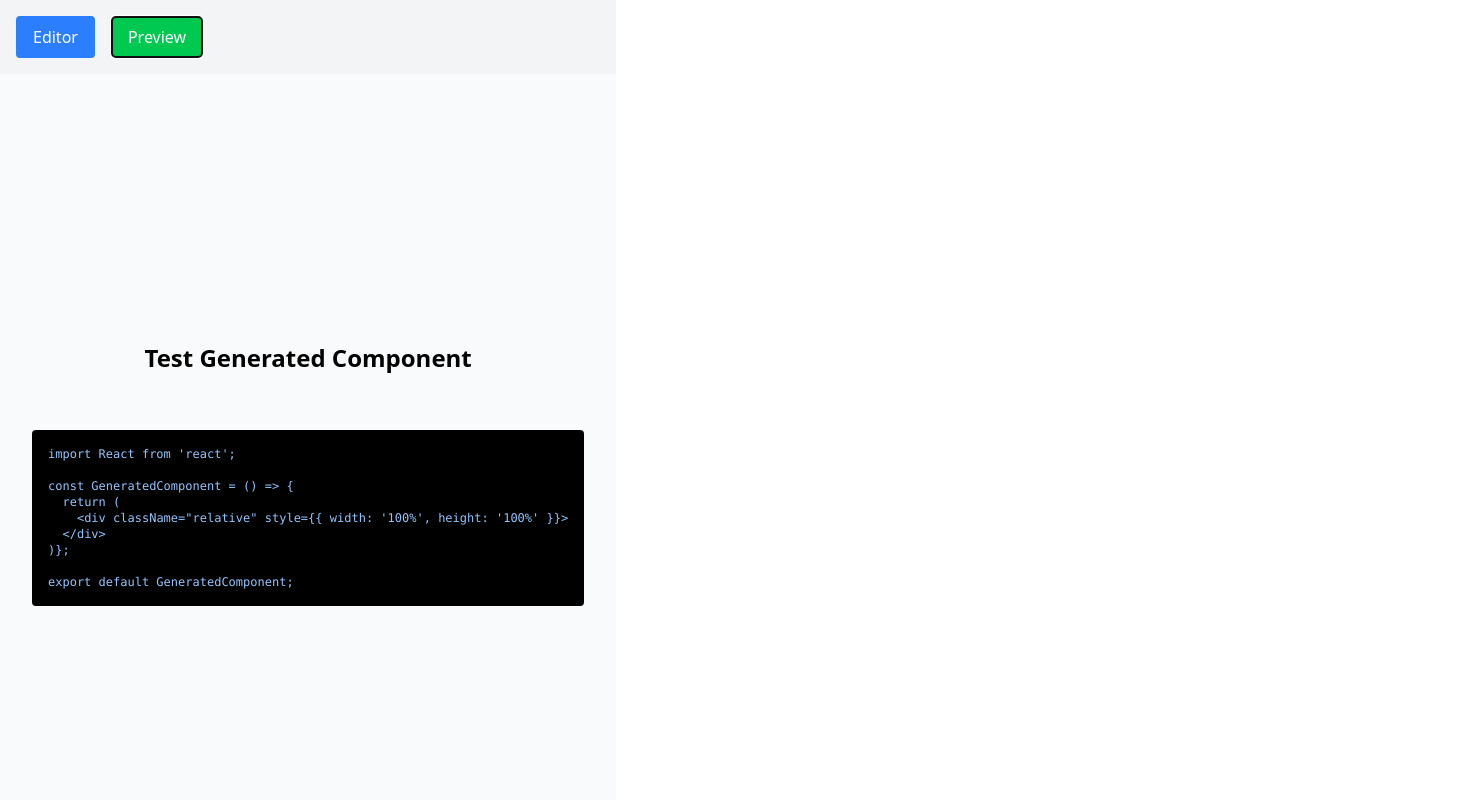
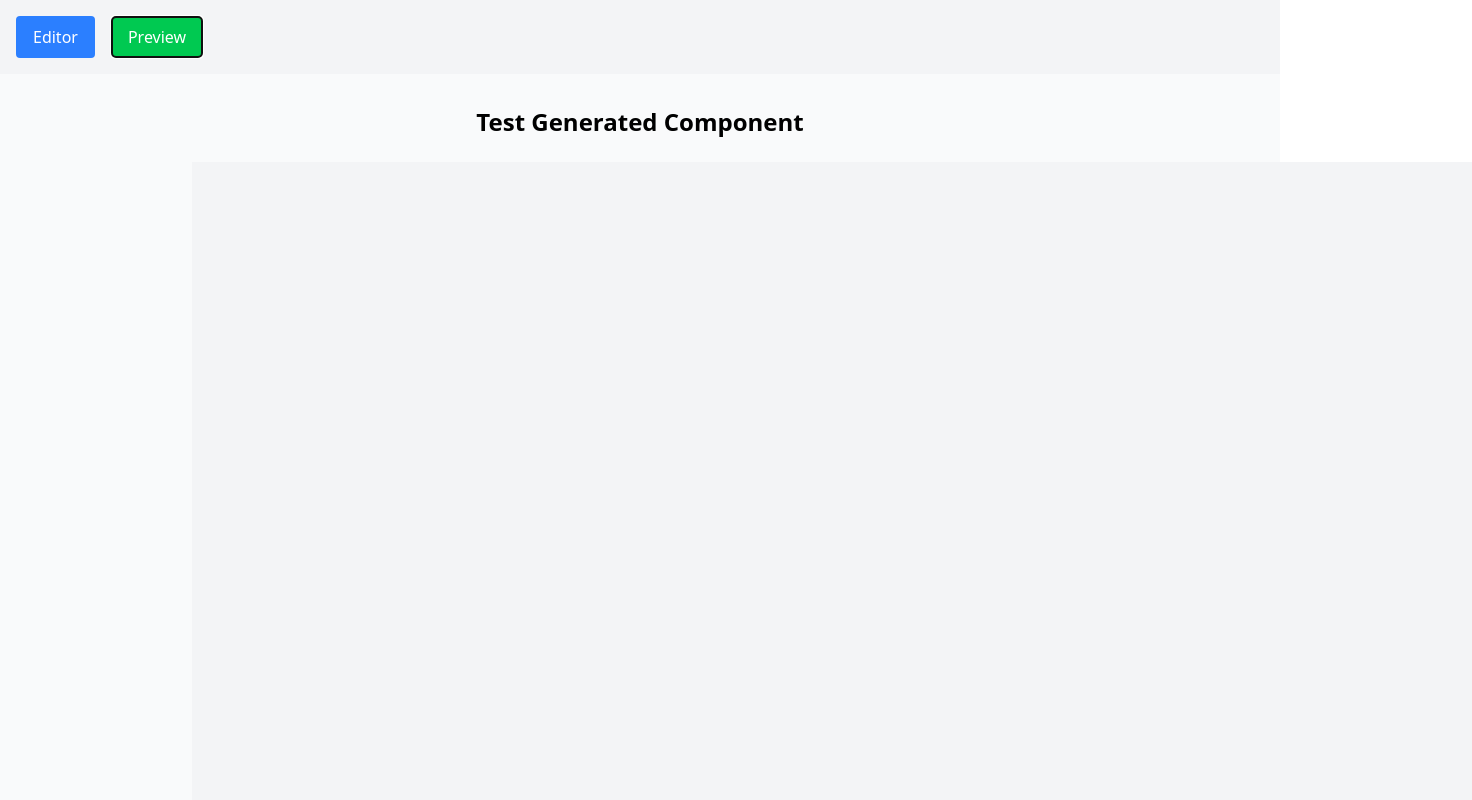
Before and after one commit to Emkay860/react-component-builder, a React (Vite) app: page / in a window 1280 px wide. Both pictures are taken after a click on the button "Preview". Shown: the top 800 px of the page, 1472 px wide, since content can reach past the window. Built offline with nearby package versions, Linux system fonts and the light colour scheme.

Commit message:
Preview now works perfectly as expected

```diff
--- a/src/components/GeneratedComponent.tsx
+++ b/src/components/GeneratedComponent.tsx
@@ -1,42 +1,44 @@
 // components/GeneratedComponent.tsx
 "use client";
-import React from "react";
+import React, { JSX } from "react";
 import type { DroppedItem } from "../types";
 import { generateComponentCode } from "../utils/generateComponentCode";
 
 interface GeneratedComponentProps {
-  // Optionally pass items as props if you want to dynamically update them.
   items?: DroppedItem[];
 }
 
+// Sample items with a nested structure:
+// The card is located at (100, 100) and the button is a child of the card.
 const sampleItems: DroppedItem[] = [
   {
-    id: "sample-button-1",
-    x: 0,
-    y: 0,
-    componentType: "button",
-    label: "Sample Button",
-    bgColor: "#3B82F6",
-    textColor: "#fff",
-    borderRadius: 4,
-    fontSize: 14,
-  },
-  {
     id: "sample-card-1",
-    x: 0,
-    y: 0,
+    x: 100,
+    y: 100,
     componentType: "card",
-    label: "Sample Card",
-    bgColor: "#fff",
+    label: "Card Component",
+    bgColor: "#ffffff",
     borderRadius: 8,
     fontSize: 16,
     width: 300,
     height: 200,
   },
   {
+    id: "sample-button-1",
+    x: 150,
+    y: 150,
+    componentType: "button",
+    label: "Button",
+    bgColor: "#3B82F6",
+    textColor: "#fff",
+    borderRadius: 4,
+    fontSize: 14,
+    parentId: "sample-card-1",
+  },
+  {
     id: "sample-text-1",
-    x: 0,
-    y: 0,
+    x: 50,
+    y: 250,
     componentType: "text",
     label: "Sample Text",
     textColor: "#111827",
@@ -44,8 +46,8 @@ const sampleItems: DroppedItem[] = [
   },
   {
     id: "sample-input-1",
-    x: 0,
-    y: 0,
+    x: 50,
+    y: 300,
     componentType: "input",
     label: "Sample Input",
     borderColor: "#D1D5DB",
@@ -56,91 +58,131 @@ const sampleItems: DroppedItem[] = [
 const GeneratedComponent: React.FC<GeneratedComponentProps> = ({
   items = sampleItems,
 }) => {
-  // Generate the component code as a string if needed (for preview or copy).
-  const code = generateComponentCode(items);
+  // Build a map of children keyed by parentId.
+  const containerMap: Record<string, DroppedItem[]> = {};
+  items.forEach((item) => {
+    if (item.parentId) {
+      if (!containerMap[item.parentId]) containerMap[item.parentId] = [];
+      containerMap[item.parentId].push(item);
+    }
+  });
 
-  return (
-    <div className=" bg-gray-100">
-      {items.map((item) => (
-        <div key={item.id}>
-          {/* Render each element from the snapshot */}
-          {(() => {
+  // Recursive renderer that creates a nested element tree.
+  const renderItem = (item: DroppedItem, parent?: DroppedItem): JSX.Element => {
+    // If there is a parent, compute the child's coordinates relative to it.
+    const posX = parent ? item.x - parent.x : item.x;
+    const posY = parent ? item.y - parent.y : item.y;
+
+    let innerElement: JSX.Element;
+
     switch (item.componentType) {
+      case "card":
+        innerElement = (
+          <div
+            className="p-4 rounded shadow bg-gray-800 text-white"
+            style={{
+              position: "relative", // This ensures that absolute children position relative to the card itself.
+              width: item.width ? `${item.width}px` : "auto",
+              height: item.height ? `${item.height}px` : "auto",
+              backgroundColor: item.bgColor,
+              borderRadius: item.borderRadius
+                ? `${item.borderRadius}px`
+                : undefined,
+              fontSize: item.fontSize ? `${item.fontSize}px` : undefined,
+            }}
+          >
+            {item.label || "Card Component"}
+            {containerMap[item.id] && renderChildren(item)}
+          </div>
+        );
+        break;
       case "button":
-                return (
+        innerElement = (
           <button
-                    className="px-3 py-2 rounded shadow"
+            className="bg-black text-white px-4 py-2 rounded"
             style={{
               backgroundColor: item.bgColor,
               color: item.textColor,
               borderRadius: item.borderRadius
                 ? `${item.borderRadius}px`
                 : undefined,
-                      fontSize: item.fontSize
-                        ? `${item.fontSize}px`
-                        : undefined,
+              fontSize: item.fontSize ? `${item.fontSize}px` : undefined,
             }}
           >
             {item.label || "Button"}
           </button>
         );
-              case "card":
-                return (
-                  <div
-                    className="p-4 border rounded shadow"
+        break;
+      case "text":
+        innerElement = (
+          <p
+            className="text-gray-400"
             style={{
-                      backgroundColor: item.bgColor,
-                      borderRadius: item.borderRadius
-                        ? `${item.borderRadius}px`
-                        : undefined,
-                      fontSize: item.fontSize
-                        ? `${item.fontSize}px`
-                        : undefined,
-                      width: item.width ? `${item.width}px` : "auto",
-                      height: item.height ? `${item.height}px` : "auto",
-                    }}
-                  >
-                    {item.label === undefined ? "Card Component" : item.label}
-                  </div>
-                );
-              case "text":
-                return (
-                  <p
-                    className="p-2"
-                    style={{
+              fontSize: item.fontSize ? `${item.fontSize}px` : undefined,
               color: item.textColor,
-                      fontSize: item.fontSize
-                        ? `${item.fontSize}px`
-                        : undefined,
             }}
           >
             {item.label || "Text Element"}
           </p>
         );
+        break;
       case "input":
-                return (
+        innerElement = (
           <input
             className="border rounded p-1"
             style={{
               borderColor: item.borderColor,
-                      fontSize: item.fontSize
-                        ? `${item.fontSize}px`
-                        : undefined,
+              fontSize: item.fontSize ? `${item.fontSize}px` : undefined,
             }}
             placeholder="Input Value"
           />
         );
+        break;
       default:
-                return <div>Unknown Component</div>;
+        innerElement = <div>Unknown Component</div>;
     }
-          })()}
+
+    return (
+      <div
+        key={item.id}
+        style={{
+          position: "absolute",
+          top: `${posY}px`,
+          left: `${posX}px`,
+        }}
+      >
+        {innerElement}
       </div>
-      ))}
+    );
+  };
+
+  const renderChildren = (parent: DroppedItem): JSX.Element[] | null => {
+    return (
+      containerMap[parent.id]?.map((child) => renderItem(child, parent)) || null
+    );
+  };
+
+  // Filter for top-level items (those with no parentId)
+  const topLevelItems = items.filter((item) => !item.parentId);
+
+  const code = generateComponentCode(items);
+
+  return (
+    <>
+      <div
+        className="relative bg-gray-100"
+        style={{ width: "100vw", height: "100vh", overflow: "auto" }}
+      >
+        {topLevelItems.map((item) => renderItem(item))}
+      </div>
+
+      <div>
         {/* Optionally show the generated code as a preview */}
         <pre className="mt-8 bg-black p-4 rounded text-xs text-blue-300 font-mono whitespace-pre-wrap">
           {code}
         </pre>
       </div>
+    </>
   );
 };
 
--- a/src/pages/GeneratedTestPage.tsx
+++ b/src/pages/GeneratedTestPage.tsx
@@ -9,7 +9,7 @@ interface GeneratedTestPageProps {
 
 const GeneratedTestPage: React.FC<GeneratedTestPageProps> = ({ items }) => {
   return (
-    <div className="min-h-screen flex flex-col items-center  justify-center p-8 bg-gray-50">
+    <div className="min-h-screen w-[100vw] flex flex-col items-center  justify-center p-8 bg-gray-50">
       <h1 className="text-2xl font-bold mb-6 text-black">
         Test Generated Component
       </h1>
--- a/src/styles/componentStyles.ts
+++ b/src/styles/componentStyles.ts
@@ -15,7 +15,7 @@ const componentStyles: Partial<
   button: {
     container: "cursor-grab",
     // Include both a background-color and appearance reset
-    element: "",
+    element: "text-white",
     overlay: "shadow opacity-75",
   },
   card: {
```
Lines whose indentation alone changed are shown as unchanged.
